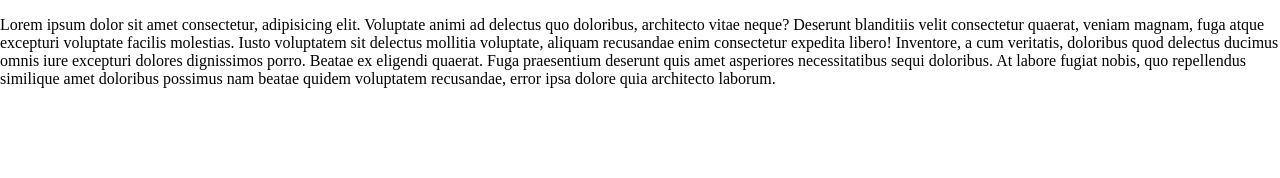
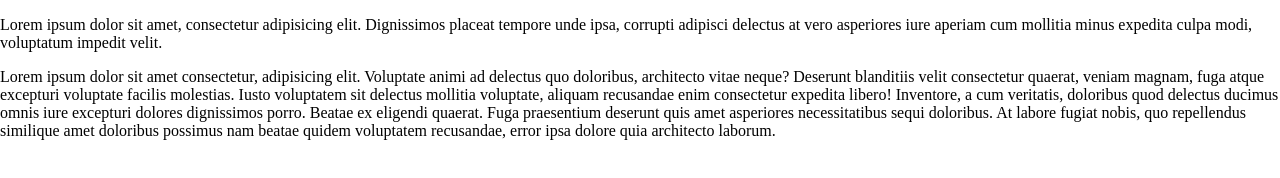
Before and after one commit to webhubUA8/test, a plain HTML site: page index.html in a window 1280 px wide. Drawn offline with Linux system fonts and the light colour scheme.

Commit message:
add header html

```diff
--- a/index.html
+++ b/index.html
@@ -7,6 +7,10 @@
    <link rel="stylesheet" href="css/style.css">
 </head>
 <body>
+   <div class="header">
+      <p>Lorem ipsum dolor sit amet, consectetur adipisicing elit. Dignissimos placeat tempore unde ipsa, corrupti adipisci delectus at vero asperiores iure aperiam cum mollitia minus expedita culpa modi, voluptatum impedit velit.</p>
+   </div>
+
    <p>
       <span>Lorem ipsum dolor sit amet consectetur, adipisicing elit. Voluptate animi ad delectus quo doloribus, architecto vitae neque? Deserunt blanditiis velit consectetur quaerat, veniam magnam, fuga atque excepturi voluptate facilis molestias.</span>
       <span>Iusto voluptatem sit delectus mollitia voluptate, aliquam recusandae enim consectetur expedita libero! Inventore, a cum veritatis, doloribus quod delectus ducimus omnis iure excepturi dolores dignissimos porro. Beatae ex eligendi quaerat.</span>
```
